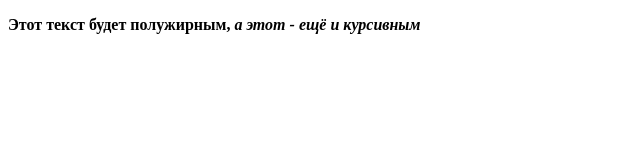
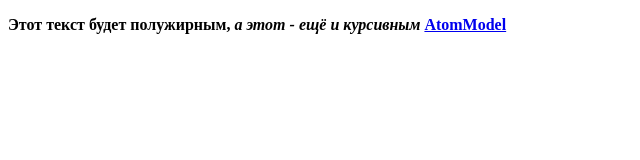
Before and after one commit to Ivanzar/ivanzar.github.io, a plain HTML site: page index.html in a window 1280 px wide. Shown: the whole page, without its empty margins (0-640 px from the left). Drawn offline with Linux system fonts and the light colour scheme.

Commit message:
Update index.html

```diff
--- a/index.html
+++ b/index.html
@@ -3,12 +3,14 @@
    <head>
       <meta http-equiv="Content-Type" content="text/html; charset=utf-8" />
       <title>HTML Document</title>
+<!--        <link rel="import" href="https://github.com/Ivanzar/AtomModel/blob/master/index.html"> -->
    </head>
    <body>
       <p>
          <b>
             Этот текст будет полужирным,
             <i>а этот - ещё и курсивным</i>
+            <a href="https://github.com/Ivanzar/AtomModel/blob/master/index.html">AtomModel</a>
          </b>
       </p>
    </body>
```
